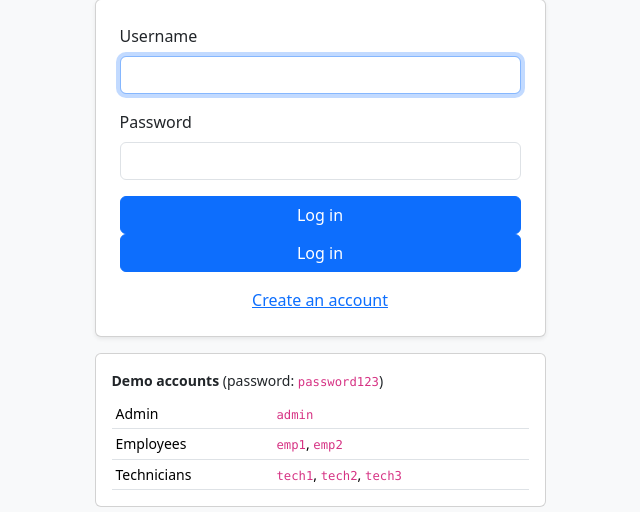
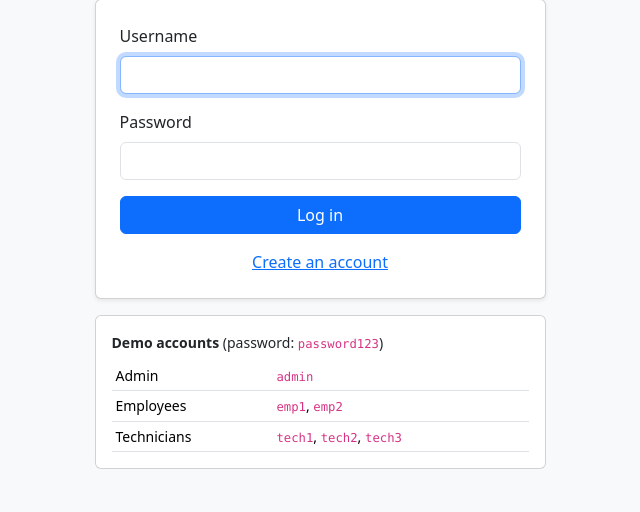
Before and after one commit to mastermind-3130/OOPS_assignment, a Spring Boot app: page /login in a window 1280 px wide. Shown: the part 135-647 px from the top of the page, without its empty margins (320-960 px from the left). Run offline with Spring Boot 4, Linux system fonts and the light colour scheme; some of the project's set-up classes (security, data sources, template engines, error pages and the like) are left out, and stand-ins take their place.

Commit message:
Fix duplicate login button and move test file

```diff
--- a/src/main/resources/templates/auth/login.html
+++ b/src/main/resources/templates/auth/login.html
@@ -26,8 +26,7 @@
                         </div>
                         <button type="submit" class="btn btn-primary w-100">Log in</button>
                     </form>
-                                            <button type="submit" class="btn btn-primary w-100">Log in</button>
-                    </form>
+
                     <p class="mt-3 mb-0 text-center">
                         <a th:href="@{/register}">Create an account</a>
                     </p>
```
